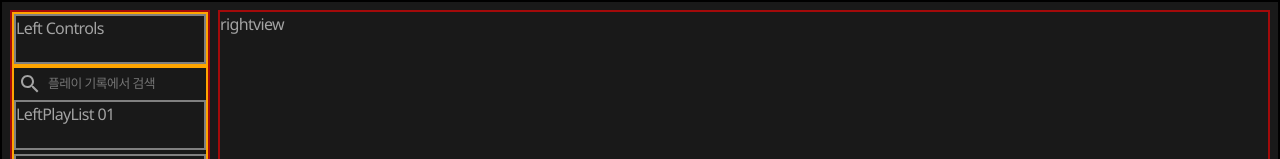
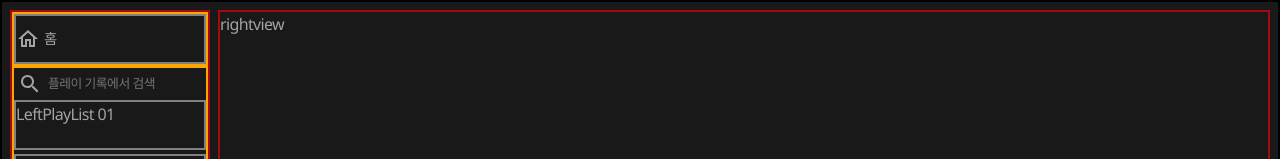
Before and after one commit to MelonSpot/dl-front, a React (Create React App) app: page / in a window 1280 px wide. Shown: the top 159 px of the page. Built offline with nearby package versions, Linux system fonts and the light colour scheme.

Commit message:
[Style] (4-set-layout-structure-code-02): LeftDocEntry 분리 (LeftControlEntry, LeftMusicEntry, LeftFavs)
- LeftControlEntry 추가

```diff
--- /dev/null
+++ b/src/views/LeftControlEntry.jsx
@@ -0,0 +1,24 @@
+import React from 'react'
+import styled from "styled-components"
+
+function LeftControlEntry({ icon, clickHandler, children }) {
+  return (
+    <Container>
+        { icon }
+        { children }
+    </Container>
+  )
+}
+
+export default LeftControlEntry
+
+const Container = styled.div`
+    display: flex;
+    gap: 4px;
+    align-items: center;
+    max-width: 400px;
+    min-width: 50px;
+    height: 50px;
+    border: 2px solid gray;
+    font-size: 0.9rem;
+`
--- a/src/views/LeftControls.jsx
+++ b/src/views/LeftControls.jsx
@@ -1,12 +1,13 @@
 import React from 'react'
 import styled from "styled-components"
 
-import { LeftDockEntry } from "views"
+import { LeftControlEntry } from "views"
+import HomeOutlinedIcon from '@mui/icons-material/HomeOutlined';
 
 function LeftControls() {
   return (
     <Container>
-      <LeftDockEntry>Left Controls</LeftDockEntry>
+      <LeftControlEntry icon={ <HomeOutlinedIcon /> }>홈</LeftControlEntry>
     </Container>
   )
 }
@@ -15,4 +16,7 @@ export default LeftControls
 
 const Container = styled.div`
     border: 2px solid orange;
+    :hover {
+      background: rgba(255, 255, 255, 0.1);
+    }
 `
--- a/src/views/LeftDockEntry.jsx
+++ b/src/views/LeftDockEntry.jsx
@@ -1,9 +1,12 @@
 import React from 'react'
 import styled from 'styled-components'
 
-function LeftDockEntry({ icon, clickHandler, children }) {
+function LeftDockEntry({ vis, clickHandler, children }) {
   return (
-    <Container>{children}</Container>
+    <Container>
+      { vis }
+      { children }
+    </Container>
   )
 }
 
--- a/src/views/index.js
+++ b/src/views/index.js
@@ -3,6 +3,7 @@ export { default as LeftDock } from "views/LeftDock"
 export { default as RightView } from "views/RightView"
 export { default as MusicNav } from "views/MusicNav"
 export { default as LeftControls } from "views/LeftControls"
+export { default as LeftControlEntry } from "views/LeftControlEntry"
 export { default as LeftDockEntry } from "views/LeftDockEntry"
 export { default as LeftPlaylists } from "views/LeftPlaylists"
 export { default as SearchInput } from "views/SearchInput"
```
